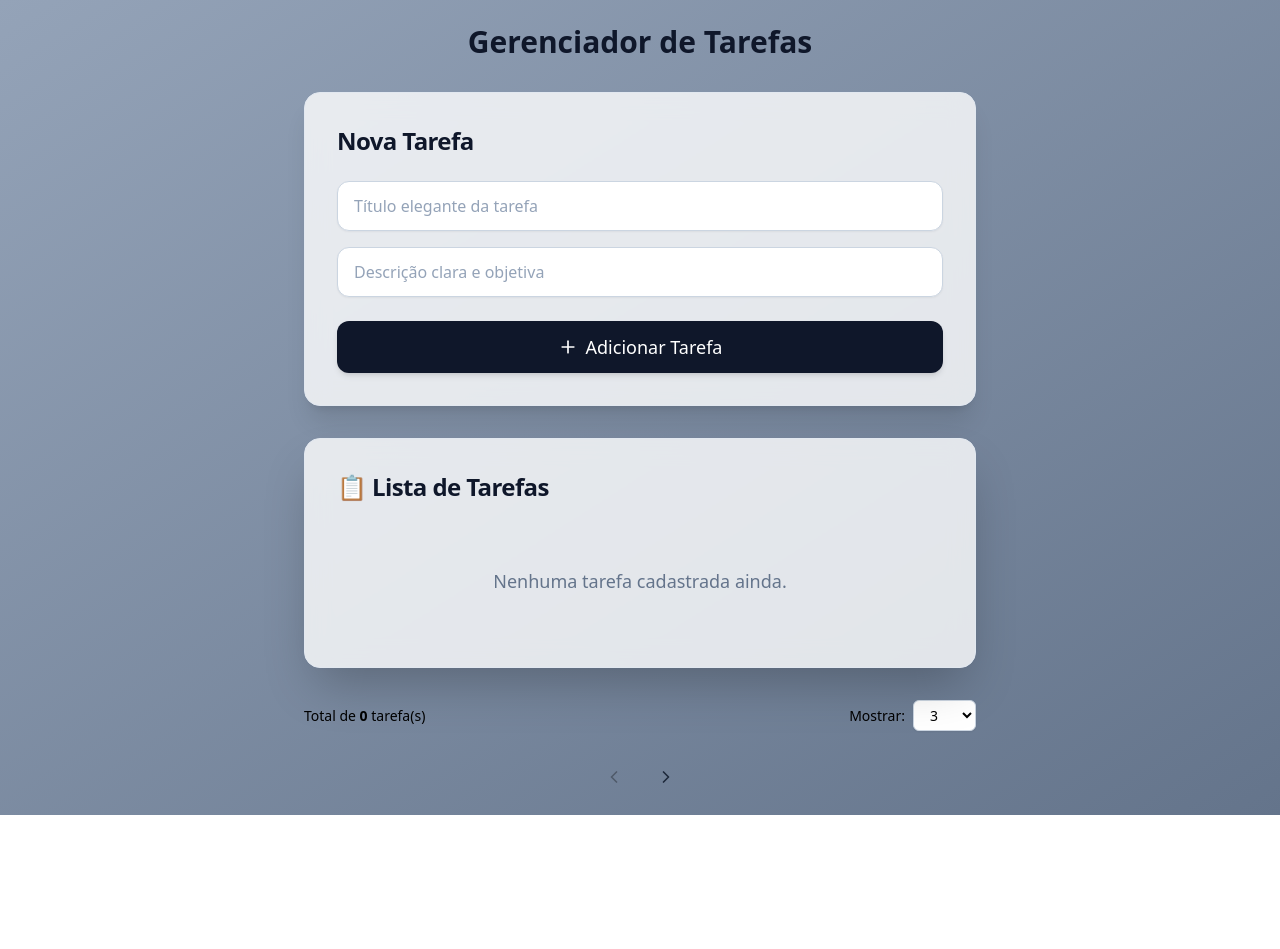
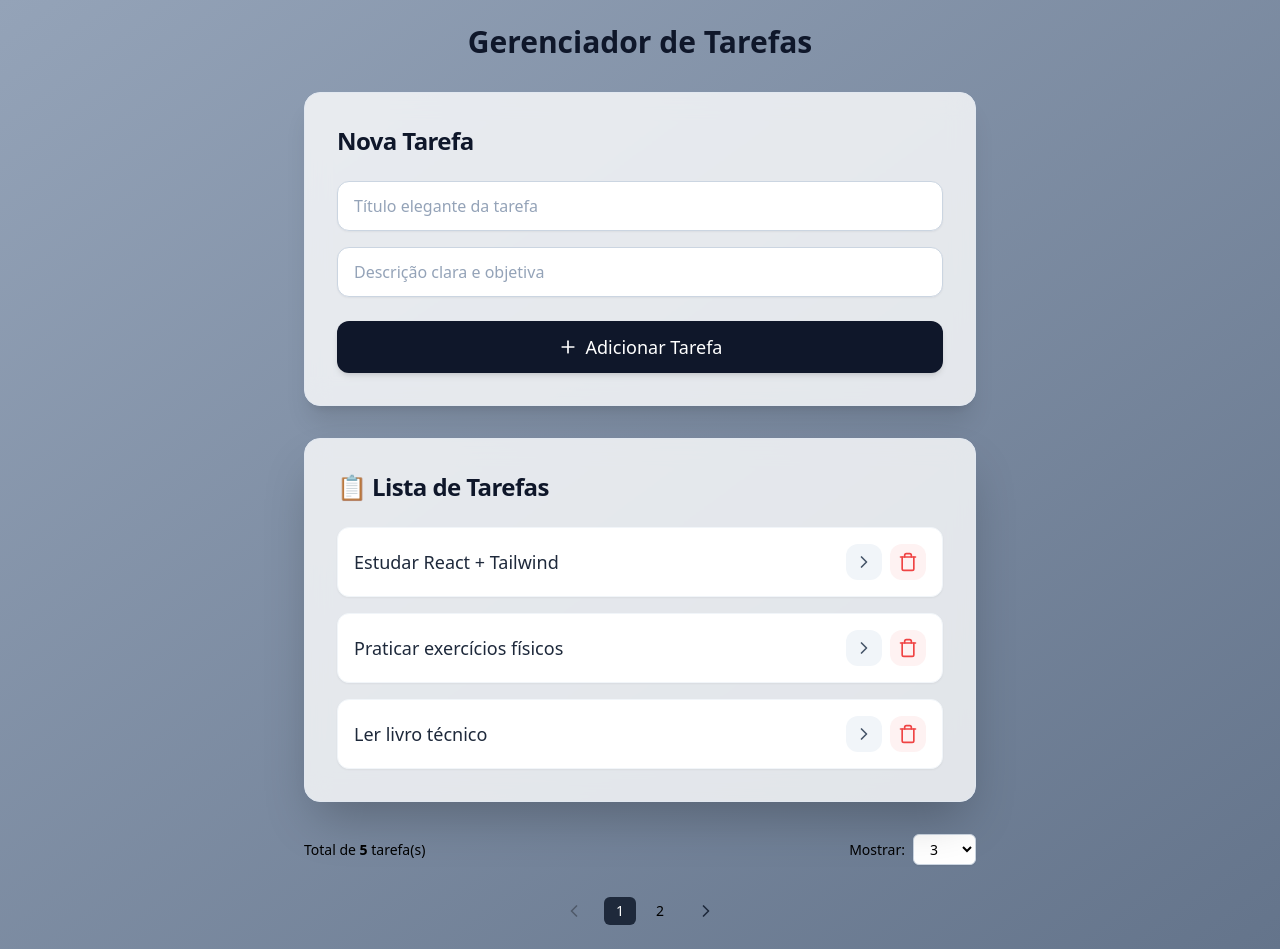
Before and after one commit to GuilhermeSalles/projeto-tarefas-react, a React (Vite) app in the folder vite-project/: page / in a window 1280 px wide. Before the commit the page ends 815 px from the top, so only its background shows below. Built offline with nearby package versions, Linux system fonts and the light colour scheme.

Commit message:
Com dados Locais

```diff
--- a/vite-project/src/App.jsx
+++ b/vite-project/src/App.jsx
@@ -5,7 +5,43 @@ import { v4 } from "uuid";
 import { ChevronLeftIcon, ChevronRightIcon } from "lucide-react";
 
 function App() {
-  const [tasks, setTasks] = useState([]);
+  const [tasks, setTasks] = useState([
+    {
+      id: 1,
+      title: "Estudar React + Tailwind",
+      description:
+        "Aprofundar os conhecimentos em React.js com foco em componentes reutilizáveis, hooks personalizados e estilização moderna usando Tailwind CSS.",
+      isCompleted: false,
+    },
+    {
+      id: 2,
+      title: "Praticar exercícios físicos",
+      description:
+        "Realizar uma série de treinos funcionais de 45 minutos, incluindo alongamento, cardio e treino de força para manter o bem-estar físico.",
+      isCompleted: false,
+    },
+    {
+      id: 3,
+      title: "Ler livro técnico",
+      description:
+        "Ler pelo menos 2 capítulos do livro 'Clean Code' de Robert C. Martin para melhorar a qualidade e legibilidade do código no trabalho.",
+      isCompleted: false,
+    },
+    {
+      id: 4,
+      title: "Planejar conteúdo semanal",
+      description:
+        "Organizar as tarefas da semana no Notion, incluindo metas pessoais, atividades de trabalho e compromissos importantes.",
+      isCompleted: false,
+    },
+    {
+      id: 5,
+      title: "Atualizar portfólio",
+      description:
+        "Incluir os últimos projetos desenvolvidos no portfólio online, com descrições detalhadas, tecnologias usadas e links para repositórios GitHub.",
+      isCompleted: false,
+    },
+  ]);
 
   const [currentPage, setCurrentPage] = useState(1);
   const [itemsPerPage, setItemsPerPage] = useState(3);
```
